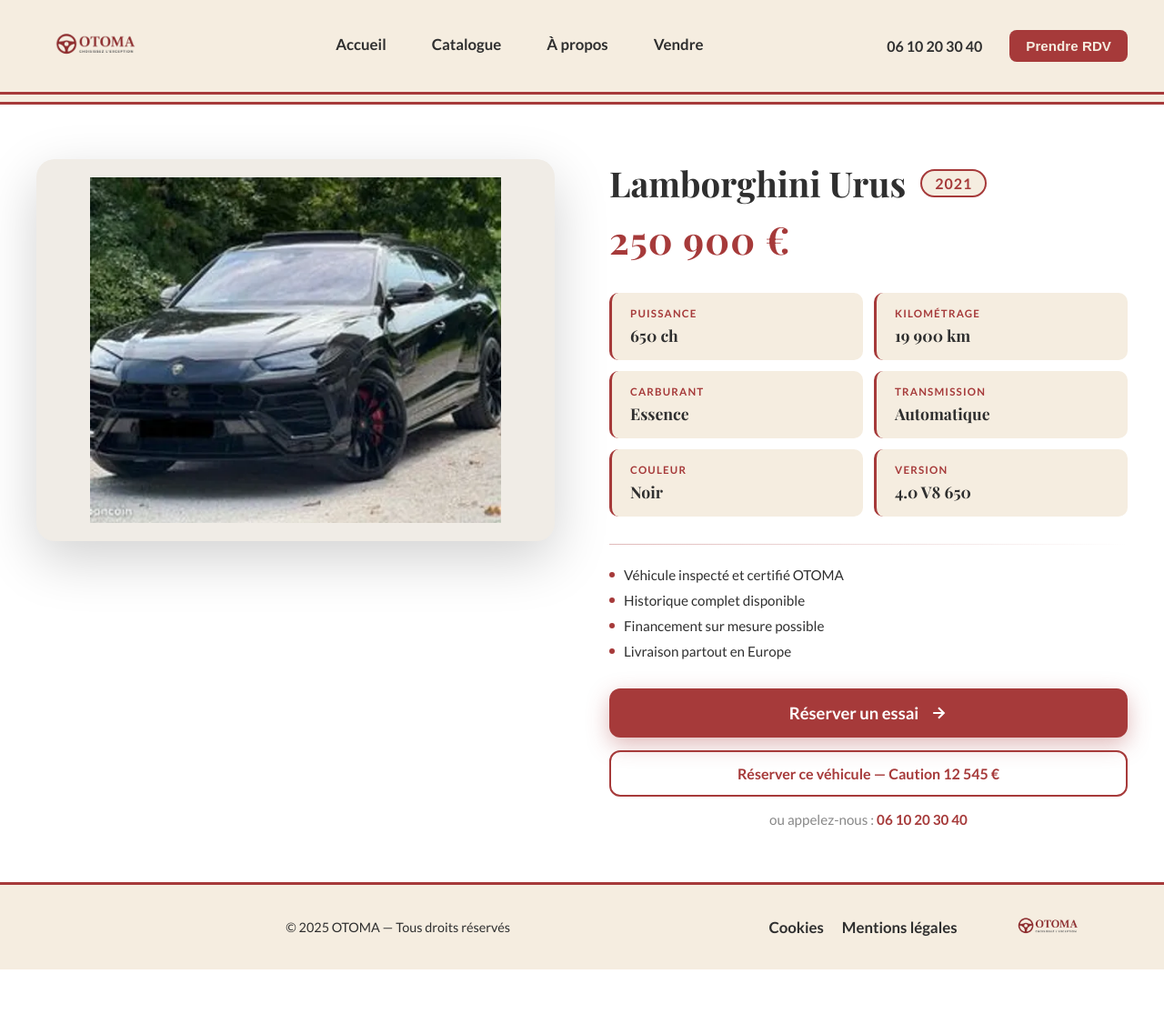
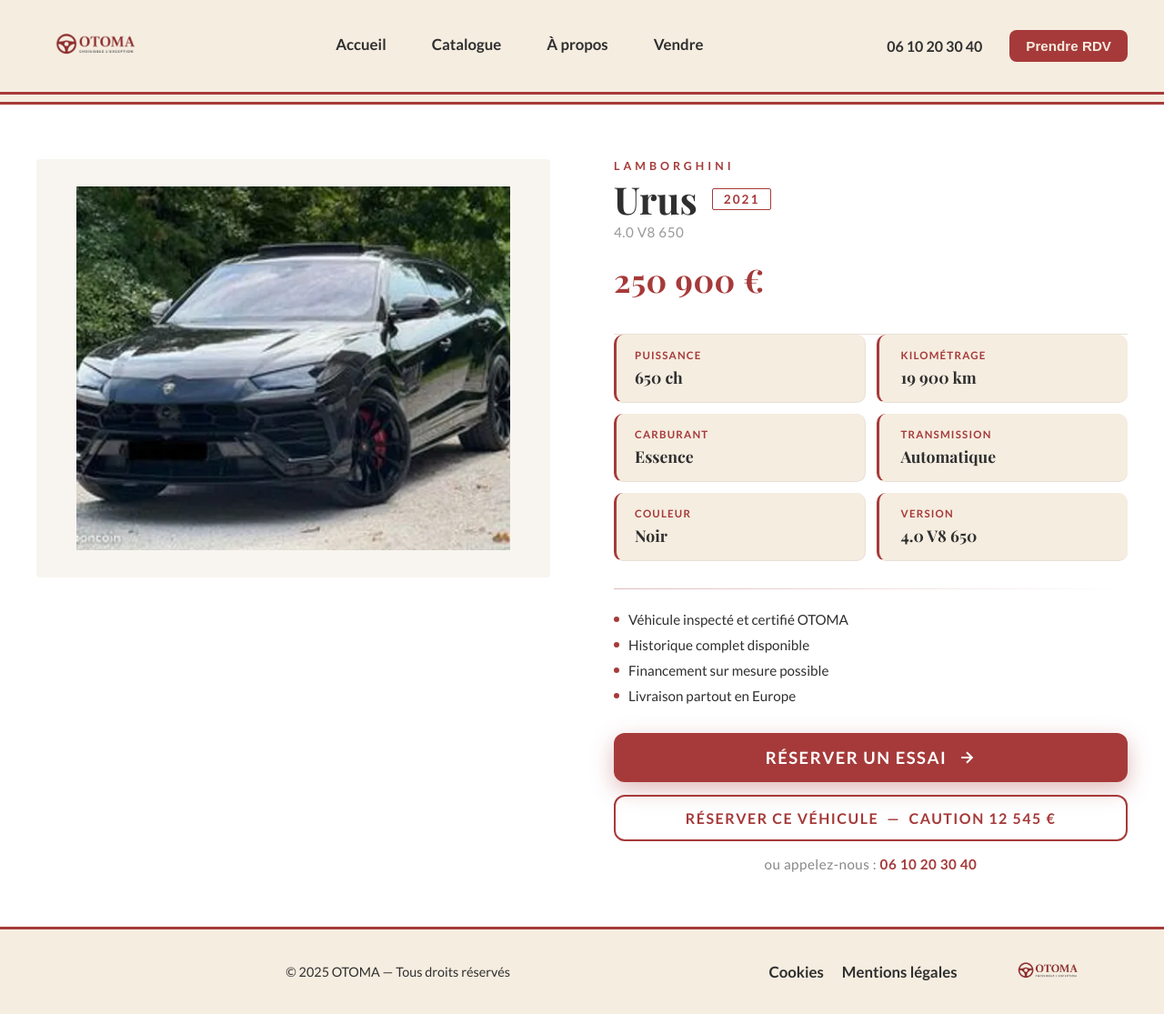
Before and after one commit to Th0masbdr/otoma, a Flask app: page /car/1 in a window 1280 px wide. Shown: the whole page at 91% size. Before the commit the page ends 1066 px from the top, so only its background shows below. Run offline with Flask 3, Linux system fonts and the light colour scheme.

Commit message:
Mise à jour OTOMA

```diff
--- a/app.py
+++ b/app.py
@@ -220,35 +220,35 @@ def filter_cars():
 # ============================================================
 @app.route("/api/check_plate")
 def check_plate():
-    plate = request.args.get("plate", "")
-
-    # Return an error if no plate number is provided
+    plate = request.args.get("plate", "").replace(" ", "")
     if not plate:
         return jsonify({"error": "Aucune plaque fournie"}), 400
-
     try:
-        # Call the external API with the plate number
-        # API key is loaded from environment variables
         r = requests.get(
-            "https://immat-api.fr/api/vehicles",
-            params={"plate": plate},
-            headers={"Authorization": f"Bearer {os.getenv('IMMAT_API_KEY')}"}
+            "https://api-plaque-immatriculation-siv.p.rapidapi.com/get-vehicule-info",
+            params={
+                "token": os.getenv("RAPIDAPI_TOKEN"),
+                "host_name": "https://apiplaqueimmatriculation.com",
+                "immatriculation": plate
+            },
+            headers={
+                "x-rapidapi-key": os.getenv("RAPIDAPI_KEY"),
+                "x-rapidapi-host": "api-plaque-immatriculation-siv.p.rapidapi.com",
+                "Content-Type": "application/json"
+            }
         )
         r.raise_for_status()
         data = r.json()
-
-        # Return only the relevant vehicle fields
         return jsonify({
-            "brand": data.get("brand"),
-            "model": data.get("model"),
-            "year": data.get("year"),
-            "fuel": data.get("fuel"),
-            "color": data.get("color"),
-            "hp": data.get("hp"),
-            "transmission": data.get("transmission")
+            "brand":        data.get("marque"),
+            "model":        data.get("modele"),
+            "year":         data.get("date_mise_en_circulation", "")[:4],
+            "fuel":         data.get("energie"),
+            "color":        data.get("couleur"),
+            "hp":           data.get("puissance_chevaux"),
+            "transmission": data.get("type_boite_vitesse"),
         })
     except Exception as e:
-        # Return the error message if the API call fails
         return jsonify({"error": str(e)}), 500
 
 # ============================================================
--- a/static/catalogue.js
+++ b/static/catalogue.js
@@ -76,7 +76,8 @@ function renderGrid(carArray) {
         <span class="car-type-badge" style="background:${badge.color}">${badge.label}</span>
     </div>
     <div class="car-card-body">
-                <h3 class="car-title">${car.brand} ${car.model}</h3>
+        <p class="car-card-brand">${car.brand}</p>
+        <h3 class="car-title">${car.model}</h3>
         <p class="car-version">${car.modelVersion || ""}</p>
         <div class="car-card-specs">
             <span class="car-spec-pill">${car.hp} ch</span>
@@ -85,7 +86,7 @@ function renderGrid(carArray) {
         </div>
         <div class="car-card-footer">
             <span class="car-price-tag">${car.price.toLocaleString('fr-FR')} €</span>
-                    <span class="car-card-cta">Voir →</span>
+            <span class="car-card-cta">Voir</span>
         </div>
     </div>
 `;
--- a/static/style.css
+++ b/static/style.css
@@ -813,42 +827,41 @@ footer {
     padding: 0 40px;
     display: grid;
     grid-template-columns: 1fr 1fr;
-    gap: 60px;
+    gap: 70px;
     align-items: start;
 }
 
-/* Vehicle image container with shine hover effect */
+/* Image container */
 .detail-main-img-wrap {
     position: relative;
-    border-radius: 20px;
+    border-radius: 4px;
     overflow: hidden;
-    box-shadow: 0 20px 60px rgba(0,0,0,0.18);
-    background: #f0ece6;
+    background: #f8f5f0;
 }
 
 .detail-main-img {
     width: 100%;
-    height: 420px;
+    height: 460px;
     object-fit: contain;
     display: block;
-    transition: transform 0.6s ease;
-    padding: 20px;
+    transition: transform 0.8s ease;
+    padding: 30px;
 }
 
 .detail-main-img-wrap:hover .detail-main-img {
-    transform: scale(1.04);
-}
-
-/* Decorative shine overlay that sweeps across on hover */
+    transform: scale(1.03);
+}
+
+/* Shine effect */
 .detail-img-shine {
     position: absolute;
     top: -50%;
     left: -60%;
     width: 40%;
     height: 200%;
-    background: linear-gradient(105deg, transparent 40%, rgba(255,255,255,0.18) 50%, transparent 60%);
+    background: linear-gradient(105deg, transparent 40%, rgba(255,255,255,0.15) 50%, transparent 60%);
     transform: skewX(-15deg);
-    transition: left 0.8s ease;
+    transition: left 1s ease;
     pointer-events: none;
 }
 
@@ -856,42 +869,216 @@ footer {
     left: 130%;
 }
 
-/* Vehicle name and year badge row */
+/* Brand label above the name */
+.detail-brand-label {
+    font-size: 0.78rem;
+    letter-spacing: 4px;
+    text-transform: uppercase;
+    color: var(--red);
+    font-weight: 700;
+    margin-bottom: 6px;
+}
+
+/* Version subtitle */
+.detail-version-label {
+    font-size: 0.95rem;
+    color: #999;
+    margin-bottom: 20px;
+    font-weight: 400;
+    letter-spacing: 0.5px;
+}
+
+/* Title block */
 .detail-title-block {
     display: flex;
     align-items: center;
     gap: 16px;
-    margin-bottom: 8px;
+    margin-bottom: 4px;
     flex-wrap: wrap;
 }
 
 .detail-name {
     font-family: 'Playfair Display', serif;
-    font-size: 2.4rem;
-    font-weight: 700;
-    color: var(--graphite);
-}
-
-/* Year displayed as a pill badge with red border */
+    font-size: 2.6rem;
+    font-weight: 700;
+    color: var(--graphite);
+    line-height: 1.1;
+}
+
 .detail-year-tag {
-    background: var(--cream);
-    border: 2px solid var(--red);
-    color: var(--red);
-    font-weight: 700;
-    font-size: 1rem;
-    padding: 4px 14px;
-    border-radius: 30px;
-    letter-spacing: 1px;
-}
-
-/* Price in large Playfair Display red */
+    background: transparent;
+    border: 1.5px solid var(--red);
+    color: var(--red);
+    font-weight: 600;
+    font-size: 0.85rem;
+    padding: 3px 12px;
+    border-radius: 2px;
+    letter-spacing: 2px;
+}
+
+/* Price */
 .detail-price-main {
     font-family: 'Playfair Display', serif;
-    font-size: 2.6rem;
-    font-weight: 700;
-    color: var(--red);
+    font-size: 2.2rem;
+    font-weight: 700;
+    color: var(--red);
+    margin-bottom: 36px;
+    letter-spacing: 0.5px;
+}
+
+/* Specs grid — 2 columns, no icons, clean typography */
+.detail-specs {
+    display: grid;
+    grid-template-columns: 1fr 1fr;
+    gap: 0;
     margin-bottom: 32px;
-    letter-spacing: 1px;
+    border-top: 1px solid #e8e0d5;
+}
+
+.spec-item {
+    display: flex;
+    flex-direction: column;
+    gap: 3px;
+    padding: 16px 0;
+    border-bottom: 1px solid #e8e0d5;
+}
+
+.spec-item:nth-child(odd) {
+    padding-right: 24px;
+    border-right: 1px solid #e8e0d5;
+}
+
+.spec-item:nth-child(even) {
+    padding-left: 24px;
+}
+
+.spec-label {
+    font-size: 0.7rem;
+    text-transform: uppercase;
+    letter-spacing: 1.5px;
+    color: #aaa;
+    font-weight: 600;
+}
+
+.spec-value {
+    font-size: 1rem;
+    font-weight: 700;
+    color: var(--graphite);
+    font-family: 'Playfair Display', serif;
+}
+
+/* Separator */
+.detail-sep {
+    height: 1px;
+    background: #e8e0d5;
+    margin-bottom: 24px;
+}
+
+/* Selling points */
+.detail-selling-points {
+    list-style: none;
+    display: flex;
+    flex-direction: column;
+    gap: 8px;
+    margin-bottom: 32px;
+}
+
+.detail-selling-points li {
+    font-size: 0.9rem;
+    color: #666;
+    font-weight: 400;
+    padding-left: 14px;
+    position: relative;
+}
+
+.detail-selling-points li::before {
+    content: '';
+    position: absolute;
+    left: 0;
+    top: 50%;
+    transform: translateY(-50%);
+    width: 5px;
+    height: 5px;
+    background: var(--red);
+    border-radius: 50%;
+}
+
+/* CTA buttons */
+.detail-cta {
+    display: inline-flex;
+    align-items: center;
+    gap: 12px;
+    padding: 15px 32px;
+    background: var(--graphite);
+    color: white;
+    border-radius: 2px;
+    font-weight: 600;
+    font-size: 0.9rem;
+    letter-spacing: 1.5px;
+    text-transform: uppercase;
+    text-decoration: none;
+    transition: background 0.3s, transform 0.3s;
+    width: 100%;
+    justify-content: center;
+}
+
+.detail-cta:hover {
+    background: var(--red);
+    transform: translateY(-2px);
+}
+
+.detail-cta svg {
+    transition: transform 0.3s;
+}
+
+.detail-cta:hover svg {
+    transform: translateX(5px);
+}
+
+.detail-cta-mobile { display: none; }
+
+/* Reservation button */
+.detail-cta-caution {
+    display: block;
+    margin-top: 12px;
+    padding: 15px 32px;
+    background: transparent;
+    border: 1.5px solid var(--red);
+    color: var(--red);
+    border-radius: 2px;
+    font-weight: 600;
+    font-size: 0.9rem;
+    letter-spacing: 1.5px;
+    text-transform: uppercase;
+    text-align: center;
+    text-decoration: none;
+    transition: background 0.3s, color 0.3s, transform 0.3s;
+}
+
+.detail-cta-caution:hover {
+    background: var(--red);
+    color: white;
+    transform: translateY(-2px);
+}
+
+/* Contact hint */
+.detail-contact-hint {
+    margin-top: 20px;
+    text-align: center;
+    font-size: 0.85rem;
+    color: #aaa;
+    letter-spacing: 0.5px;
+}
+
+.detail-contact-hint a {
+    color: var(--graphite);
+    font-weight: 600;
+    text-decoration: none;
+    transition: color 0.2s;
+}
+
+.detail-contact-hint a:hover {
+    color: var(--red);
 }
 
 /* ============================================================
--- a/templates/car_detail.html
+++ b/templates/car_detail.html
@@ -4,7 +4,6 @@
 <!-- ============================================================
      CAR DETAIL PAGE
      Displays full information about a single vehicle
-     Data is passed from the Flask route /car/<car_id>
      ============================================================ -->
 
 <section class="detail-body">
@@ -13,78 +12,66 @@
     <div class="detail-left">
         <div class="detail-main-img-wrap">
             <img src="/static/{{ car.image }}" alt="{{ car.brand }} {{ car.model }}" class="detail-main-img">
-            <!-- Decorative shine overlay animated on hover -->
             <div class="detail-img-shine"></div>
         </div>
-
-        <!-- Test drive button — visible on mobile only -->
         <a href="/test_drive" class="detail-cta detail-cta-mobile" style="margin-top:16px;">
             <span>Réserver un essai</span>
             <svg width="20" height="20" viewBox="0 0 24 24" fill="none" stroke="currentColor" stroke-width="2.5"><path d="M5 12h14M12 5l7 7-7 7"/></svg>
         </a>
     </div>
 
-    <!-- RIGHT COLUMN — Vehicle information and action buttons -->
+    <!-- RIGHT COLUMN — Vehicle information -->
     <div class="detail-right">
 
-        <!-- Vehicle name and year badge -->
+        <!-- Brand label + name + year -->
+        <p class="detail-brand-label">{{ car.brand }}</p>
         <div class="detail-title-block">
-            <h2 class="detail-name">{{ car.brand }} {{ car.model }}</h2>
+            <h2 class="detail-name">{{ car.model }}</h2>
             <span class="detail-year-tag">{{ car.year }}</span>
         </div>
+        <p class="detail-version-label">{{ car.modelVersion or "" }}</p>
 
-        <!-- Vehicle price formatted with spaces as thousands separator -->
+        <!-- Price -->
         <p class="detail-price-main">{{ "{:,.0f}".format(car.price).replace(",", " ") }} €</p>
 
-        <!-- ============================================================
-             SPECS GRID
-             Two-column layout with label on top and value below
-             No emojis — clean typographic approach
-             ============================================================ -->
+        <!-- Specs grid — no emojis, typographic approach -->
         <div class="detail-specs">
 
-            <!-- Horsepower -->
             <div class="spec-item">
                 <span class="spec-label">Puissance</span>
                 <span class="spec-value">{{ car.hp }} ch</span>
             </div>
 
-            <!-- Mileage -->
             <div class="spec-item">
                 <span class="spec-label">Kilométrage</span>
                 <span class="spec-value">{{ "{:,.0f}".format(car.km).replace(",", " ") }} km</span>
             </div>
 
-            <!-- Fuel type -->
             <div class="spec-item">
                 <span class="spec-label">Carburant</span>
                 <span class="spec-value">{{ car.fuel }}</span>
             </div>
 
-            <!-- Transmission type -->
             <div class="spec-item">
                 <span class="spec-label">Transmission</span>
                 <span class="spec-value">{{ car.transmission }}</span>
             </div>
 
-            <!-- Exterior color -->
             <div class="spec-item">
                 <span class="spec-label">Couleur</span>
                 <span class="spec-value">{{ car.color }}</span>
             </div>
 
-            <!-- Model version — displays a dash if not available -->
             <div class="spec-item">
                 <span class="spec-label">Version</span>
-                <span class="spec-value">{{ car.modelVersion or "—" }}</span>
+                <span class="spec-value">{{ car.modelVersion or "N/A" }}</span>
             </div>
 
         </div>
 
-        <!-- Visual separator line -->
         <div class="detail-sep"></div>
 
-        <!-- Trust indicators / selling points -->
+        <!-- Selling points — no emojis, red dot via CSS -->
         <ul class="detail-selling-points">
             <li>Véhicule inspecté et certifié OTOMA</li>
             <li>Historique complet disponible</li>
@@ -92,18 +79,16 @@
             <li>Livraison partout en Europe</li>
         </ul>
 
-        <!-- Test drive button — visible on desktop only -->
+        <!-- CTAs -->
         <a href="/test_drive" class="detail-cta detail-cta-desktop">
             <span>Réserver un essai</span>
             <svg width="20" height="20" viewBox="0 0 24 24" fill="none" stroke="currentColor" stroke-width="2.5"><path d="M5 12h14M12 5l7 7-7 7"/></svg>
         </a>
 
-        <!-- Reservation button with 5% deposit amount -->
         <a href="/reservation/{{ car.id }}" class="detail-cta-caution">
-            Réserver ce véhicule — Caution {{ "{:,.0f}".format((car.price * 0.05) | int).replace(",", " ") }} €
+            Réserver ce véhicule &nbsp;&mdash;&nbsp; Caution {{ "{:,.0f}".format((car.price * 0.05) | int).replace(",", " ") }} €
         </a>
 
-        <!-- Phone contact fallback -->
         <p class="detail-contact-hint">ou appelez-nous : <a href="tel:0610203040">06 10 20 30 40</a></p>
 
     </div>
```
Also changed, not shown: other parts of static/style.css (+59 -45 lines). Lines whose indentation alone changed are shown as unchanged.
